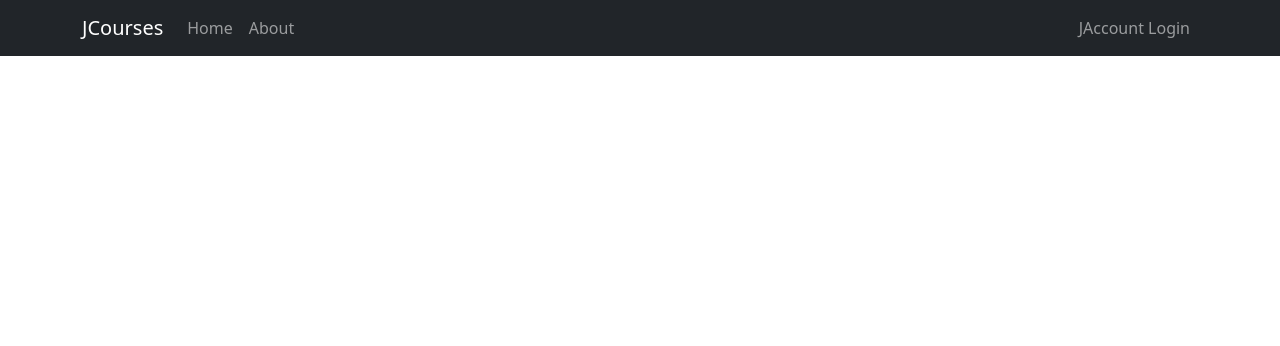
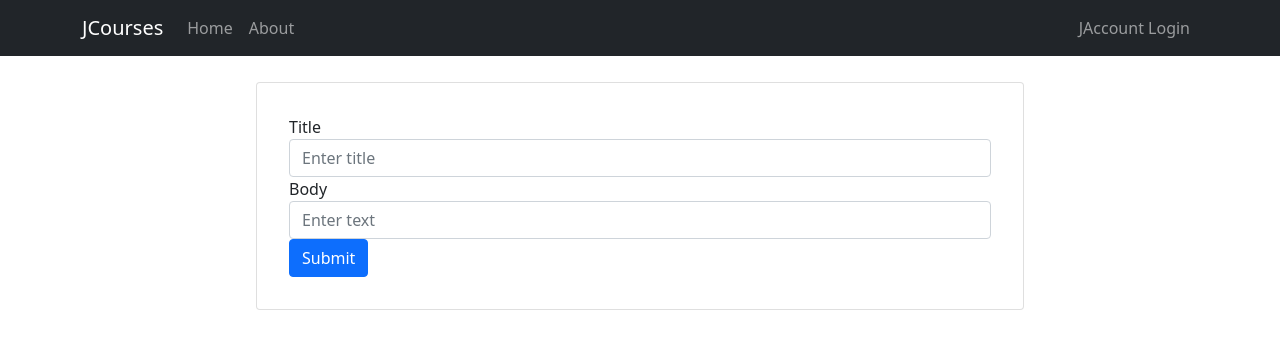
Before and after one commit to SJTU-Software-Engineering-Project/jcourses-frontend, a React (Create React App) app: page /courses/1/new-review in a window 1280 px wide. Shown: the top 346 px of the page. Built offline with nearby package versions, Linux system fonts and the light colour scheme; no server answers.

Commit message:
store access token in locastorage

```diff
--- a/src/App.js
+++ b/src/App.js
@@ -6,6 +6,9 @@ import Homepage from "./components/Homepage";
 import CoursePage from "./components/CoursePage";
 import CreateReviewPage from "./components/CreateReviewPage";
 import AboutPage from "./components/AboutPage";
+import LoginRedirectPage from "./components/LoginRedirectPage";
+import LogoutRedirectPage from "./components/LogoutRedirectPage";
+
 import Navbar from "./components/Navbar";
 
 const config = require('./utils/config');
@@ -15,29 +18,12 @@ function App() {
   //const [accessToken, setAccessToken] = useState(null);
 
   useEffect(() => {
-    const localToken = sessionStorage.getItem('accessToken');
-    if (localToken == null) {
-      const code = new URLSearchParams(window.location.search).get(
-        "code"
-      );
-      const reqUrl = `${config.API_URL}/oauth/token/access?code=${code}`;
-
-      console.log(reqUrl);
-
-      if (code != null) {
-        axios
-        .get(reqUrl, {
-        })
-        .then((res) => {
-          //setAccessToken(res.data);
-          setLoggedIn(true);
-          console.log(res.data);
-          sessionStorage.setItem('accessToken',res.data)
-        })
-        .catch((error) => {
-          console.log("error " + error);
-        });
-      }
+    const access_token = localStorage.getItem('access_token');
+    console.log(access_token);
+    if (access_token) {
+      setLoggedIn(true);
+    } else {
+      setLoggedIn(false);
     }
 
   }, []);
@@ -50,6 +36,8 @@ function App() {
         <Route path="/" element={<Homepage />} />
 
         <Route path="/about" element={<AboutPage />} />
+        <Route path="/loginRedirect" element={<LoginRedirectPage setLoggedIn={setLoggedIn}/>} />
+        <Route path="/logoutRedirect" element={<LogoutRedirectPage setLoggedIn={setLoggedIn}/>} />
 
         <Route path="courses/:courseId">
           <Route index element={<CoursePage />} />
--- a/src/components/CourseList.js
+++ b/src/components/CourseList.js
@@ -4,6 +4,7 @@ import Card from "react-bootstrap/Card";
 
 export default function CourseList(props) {
   return (
+    <>
       <Container className="p-3 border rounded-3">
         <Spinner animation="border" role="status">
           <span className="visually-hidden">Loading...</span>
@@ -19,5 +20,6 @@ export default function CourseList(props) {
           </Card.Body>
         </Card>
       </Container>
+    </>
   );
 };
--- a/src/components/CoursePage.js
+++ b/src/components/CoursePage.js
@@ -1,7 +1,10 @@
+import Navbar from "./Navbar";
+
 
 export default function CoursePage() {
   return (
     <>
+      <Navbar />
     </>
   );
 };
--- a/src/components/CreateReviewPage.js
+++ b/src/components/CreateReviewPage.js
@@ -1,7 +1,112 @@
+import React, { useState } from 'react';
+import { Form } from 'react-bootstrap';
+
+function validateDate (date) {
+	if (date === '') {
+		return true;
+	} else if (new Date(date).toString() === 'Invalid Date') {
+		return false;
+	}
+	return true;
+}
 
 export default function CreateReviewPage() {
-  return (
-    <>
-    </>
-  );
+	const [popup, setPopup] = useState({});
+	//const params = new URLSearchParams(props.location.search);
+	async function handleClickPost(e) {
+		e.preventDefault();
+		const formElement = e.currentTarget;
+		const formData = new FormData(formElement);
+		const title = formData.get('title');
+		const body = formData.get('body');
+		const date = formData.get('date');
+
+		if (!validateDate(date)) {
+			setPopup({
+				message: 'Please enter a valid date and time or leave field empty'
+			});
+			formElement.querySelector('input[name="date"]').value = '';
+			return;
+		}
+		const reqBody = { title, body };
+		if (date !== '') {
+			reqBody.date = date;
+		}
+		// const res = await api.sendPostSubmitRequest(reqBody);
+		// if (res.status === 200) {
+		// 	if (res.data !== 'OK') {
+		// 		history.push(`/posts/${res.data}`);
+		// 	} else {
+		// 		history.push('/');
+		// 	}
+		// } else if (res.status === 401) {
+		// 	setPopup({ message: 'Invalid credentials. Please login again.' });
+		// } else {
+		// 	setPopup({ message: 'Sorry something went wrong.' });
+		// }
+	}
+
+	async function handleClickComment(e) {
+		e.preventDefault();
+		const formElement = e.currentTarget;
+		const formData = new FormData(formElement);
+		const body = formData.get('body');
+		// const res = await api.sendPostSubmitRequest({
+		// 	title: 'Comment',
+		// 	body,
+		// 	parent: params.get('parentId')
+		// });
+		// if (res.status === 200) {
+		// 	history.push(`/posts/${params.get('originalId')}`);
+		// } else if (res.status === 401) {
+		// 	setPopup({ message: 'Invalid credentials. Please login again.' });
+		// } else {
+		// 	setPopup({ message: 'Sorry something went wrong.' });
+		// }
+	}
+	return (
+		<>
+			<div
+				style={{
+					'margin-left': '20%',
+					'margin-right': '20%',
+					'margin-top': '2%',
+					padding: '2em'
+				}}
+				className='card'
+			>
+				<Form
+					id='addPostForm'
+					onSubmit={
+						handleClickPost
+					}
+				>
+					{ (
+						<div className='form-group'>
+							<label>Title</label>
+							<Form.Control
+								name='title'
+								className='form-control'
+								id='title'
+								placeholder='Enter title'
+							/>
+						</div>
+					)}
+					<div className='form-group'>
+						<label>Body</label>
+						<Form.Control
+							name='body'
+							className='form-control'
+							id='body'
+							placeholder='Enter text'
+						/>
+					</div>
+
+					<button type='submit' className='btn btn-primary'>
+						Submit
+					</button>
+				</Form>
+			</div>
+		</>
+	);
 };
--- /dev/null
+++ b/src/components/LoginRedirectPage.js
@@ -0,0 +1,42 @@
+import { useNavigate } from "react-router-dom";
+import { useEffect, useState } from "react";
+import axios from "axios";
+
+const config = require('../utils/config');
+
+export default function LoginRedirectPage({setLoggedIn}) {
+    const navigate = useNavigate();
+    const [msg, setMsg] = useState("Loggin in...")
+
+    useEffect(() => {
+        const code = new URLSearchParams(window.location.search).get(
+        "code"
+        );
+        const reqUrl = `${config.API_URL}/oauth/token/access?code=${code}`;
+
+        console.log(reqUrl);
+
+        if (code != null) {
+            axios
+            .get(reqUrl, {
+            })
+            .then((res) => {
+                console.log(res.data["access_token"]);
+                localStorage.setItem('access_token',res.data["access_token"]);
+                localStorage.setItem('refresh_token',res.data["refresh_token"]);
+                setLoggedIn(true);
+                navigate('/');
+            })
+            .catch((error) => {
+                console.log("error " + error);
+                setMsg("error " + error);
+            });
+        }
+      }, [navigate,setLoggedIn]);
+
+    return (
+      <>
+        {msg}
+      </>
+    );
+  };
--- /dev/null
+++ b/src/components/LogoutRedirectPage.js
@@ -0,0 +1,19 @@
+import { useNavigate } from "react-router-dom";
+import { useEffect, useState } from "react";
+
+
+export default function LogoutRedirectPage({setLoggedIn}) {
+    const navigate = useNavigate();
+
+    useEffect(() => {
+      localStorage.removeItem('access_token');
+      localStorage.removeItem('refresh_token');
+      setLoggedIn(false);
+      navigate('/');
+    }, [navigate, setLoggedIn]);
+
+    return (
+      <>
+      </>
+    );
+  };
--- a/src/components/Navbar.js
+++ b/src/components/Navbar.js
@@ -5,8 +5,8 @@ import Nav from 'react-bootstrap/Nav';
 const config = require('../utils/config');
 
 export default function Navbar({ loggedIn }) {
-  const loginUrl = `${config.JACCOUNT_URL}/authorize?response_type=code&scope=basic lessons classes&client_id=${config.JACCOUNT_ID}&redirect_uri=${config.CLIENT_URL}`;
-  const logoutUrl = `${config.JACCOUNT_URL}/logout?client_id=${config.JACCOUNT_ID}&post_logout_redirect_uri=${config.CLIENT_URL}`;
+  const loginUrl = `${config.JACCOUNT_URL}/authorize?response_type=code&scope=basic lessons classes&client_id=${config.JACCOUNT_ID}&redirect_uri=${config.CLIENT_URL}/loginRedirect`;
+  const logoutUrl = `${config.JACCOUNT_URL}/logout?client_id=${config.JACCOUNT_ID}&post_logout_redirect_uri=${config.CLIENT_URL}/logOutRedirect`;
 
   return (
     <RB_Navbar bg="dark" variant="dark">
```
Also changed, not shown: src/components/Pagination.js (added, +48 -0 lines). Lines whose indentation alone changed are shown as unchanged.
